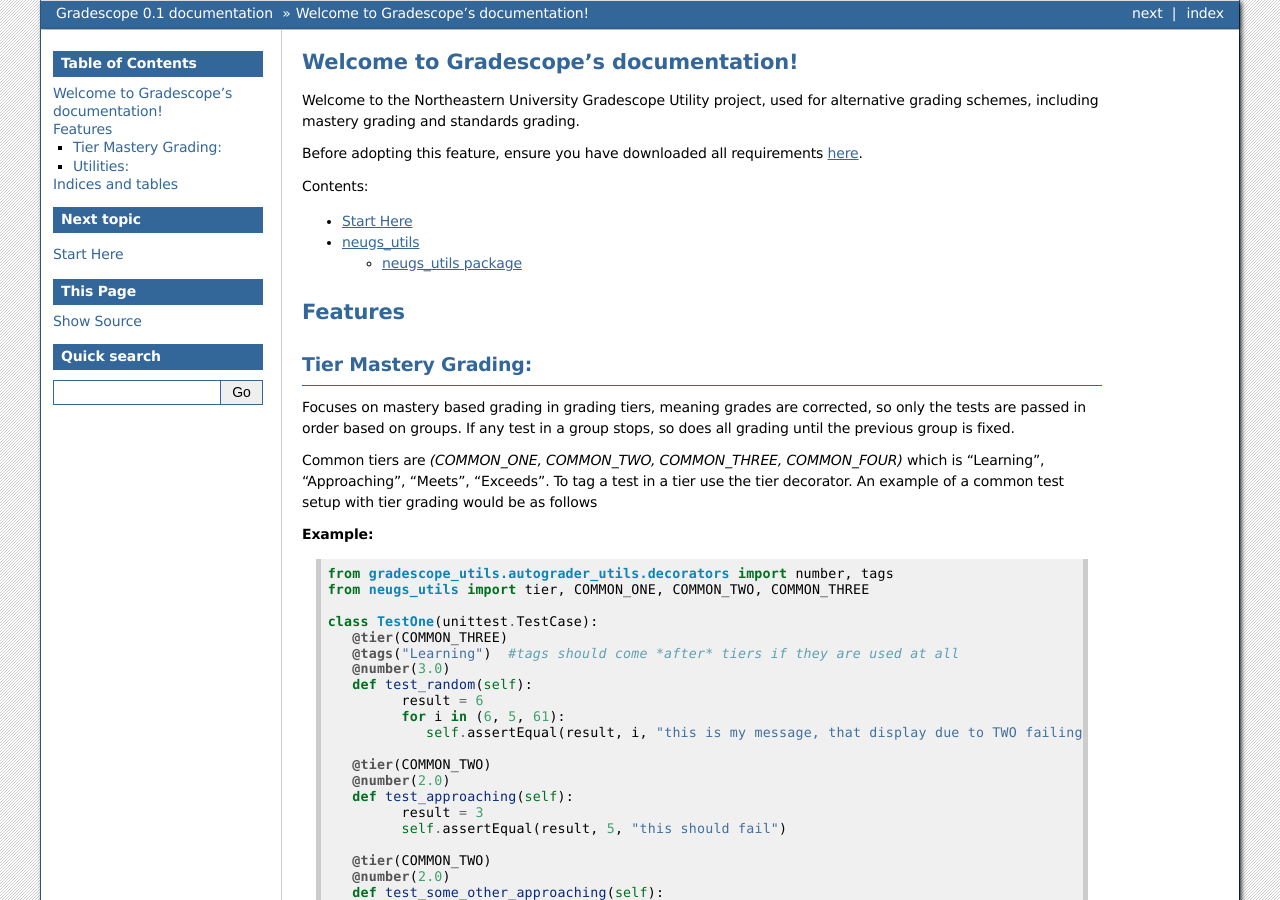
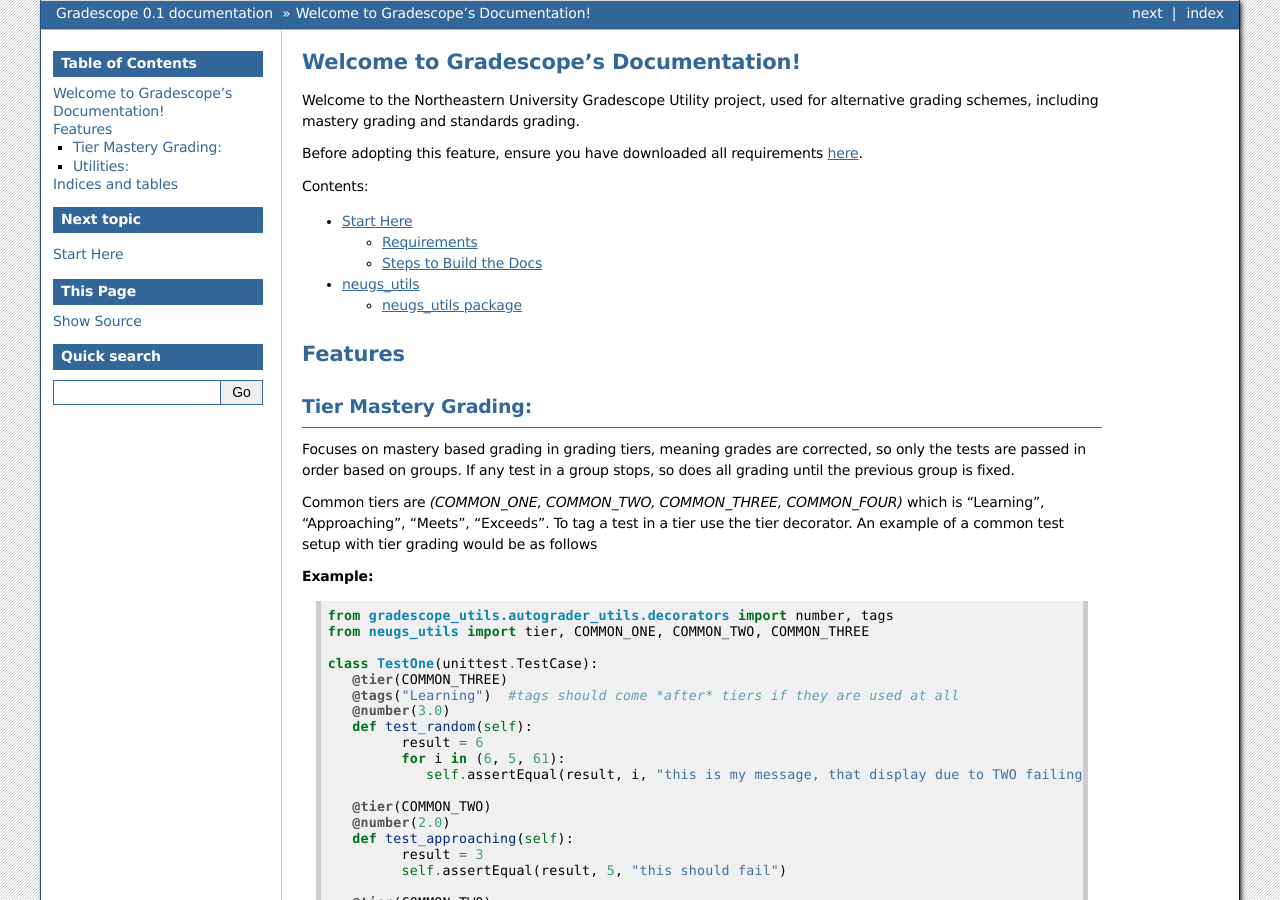
Before and after one commit to lionelle/neugs-utils, a Sphinx documentation site: the page built from docs/source/index.rst, in a window 1280 px wide and 900 px high. Built offline with Sphinx 7.4.7, drawn with Linux system fonts in a browser that asks for light colours; some of the changed text lies outside the part shown.

Commit message:
adding to tutorial structure

```diff
--- a/docs/source/index.rst
+++ b/docs/source/index.rst
@@ -3,7 +3,7 @@
    You can adapt this file completely to your liking, but it should at least
    contain the root `toctree` directive.
 
-Welcome to Gradescope's documentation!
+Welcome to Gradescope's Documentation!
 ======================================
 Welcome to the Northeastern University Gradescope Utility project, used for alternative grading schemes,
 including mastery grading and standards grading.
```
Also changed, not shown: docs/source/beforeyoubegin.rst (+13 -0 lines), 9 other files.
